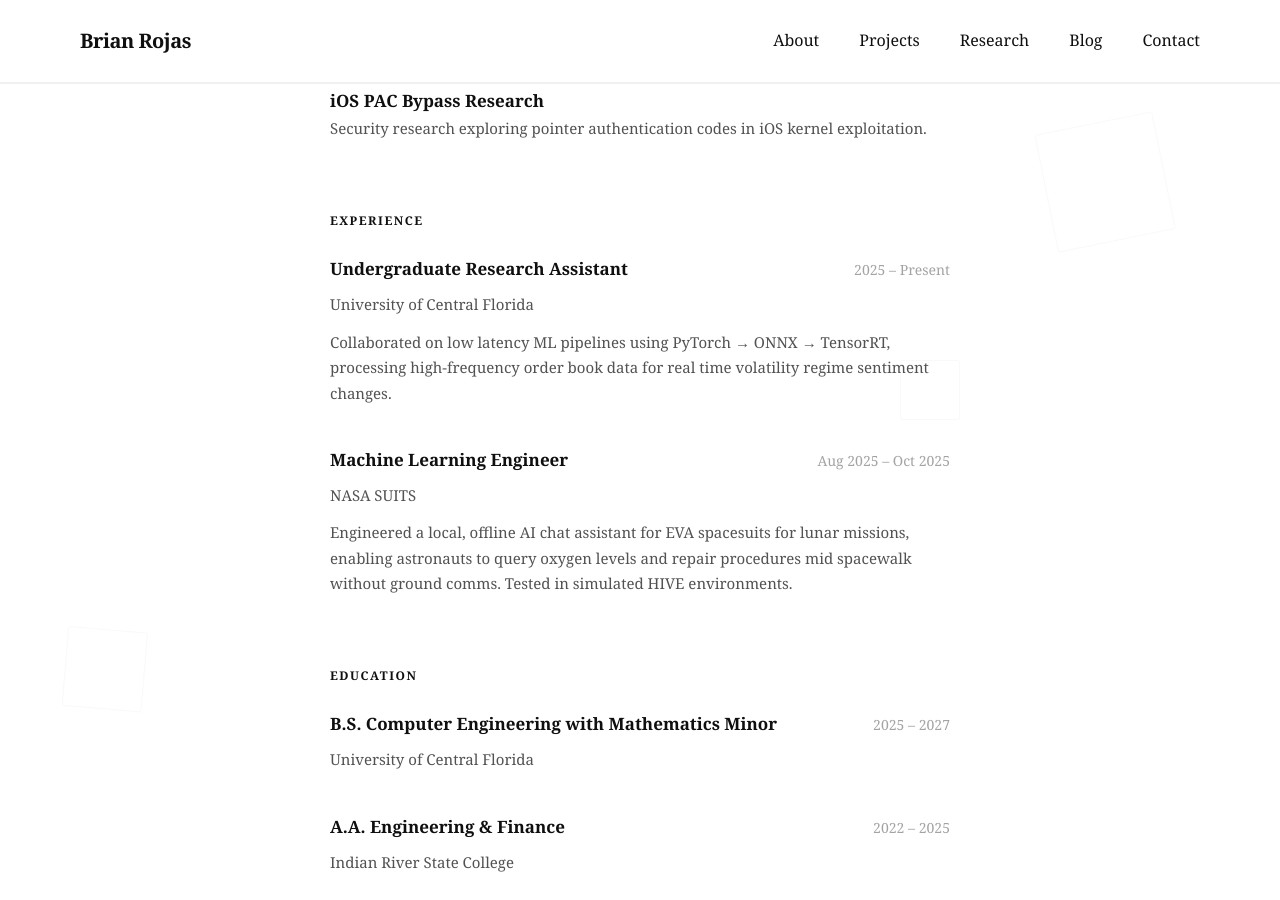
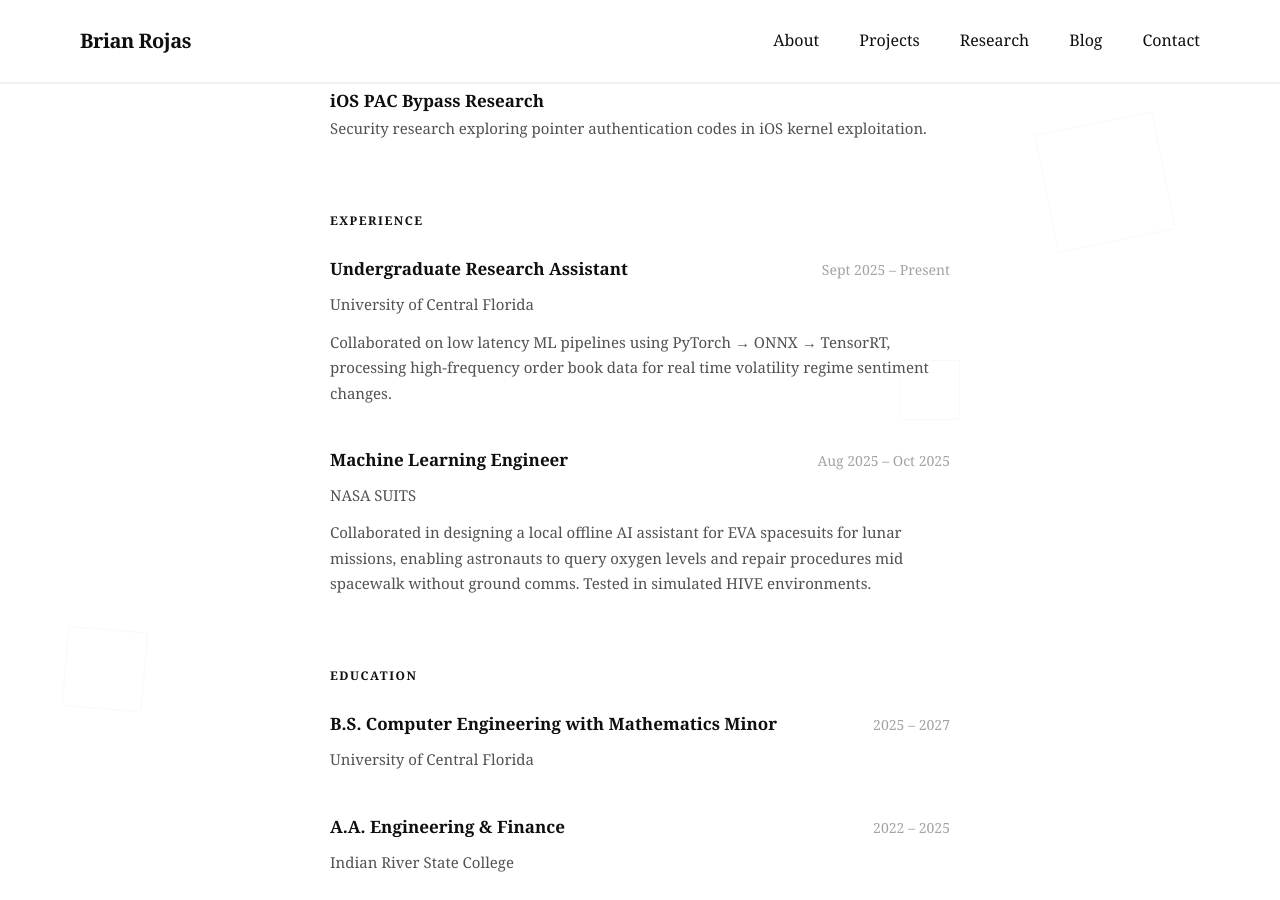
Before and after one commit to brianrojrc/brianrojrc.github.io, a Jekyll site: the page built from index.md, in a window 1280 px wide and 900 px high, scrolled down 1002 px. Built offline with Jekyll 4.4.1, drawn with Linux system fonts in a browser that asks for light colours.

Commit message:
Update index.md

```diff
--- a/index.md
+++ b/index.md
@@ -49,7 +49,7 @@ title: Home
     <div class="work-item">
         <div class="item-header">
             <div class="item-title">Undergraduate Research Assistant</div>
-            <div class="item-date">2025 – Present</div>
+            <div class="item-date">Sept 2025 – Present</div>
         </div>
         <div class="item-subtitle">University of Central Florida</div>
         <p class="item-description">Collaborated on low latency ML pipelines using PyTorch → ONNX → TensorRT, processing high-frequency order book data for real time volatility regime sentiment changes.</p>
@@ -61,7 +61,7 @@ title: Home
             <div class="item-date">Aug 2025 – Oct 2025</div>
         </div>
         <div class="item-subtitle">NASA SUITS</div>
-        <p class="item-description">Engineered a local, offline AI chat assistant for EVA spacesuits for lunar missions, enabling astronauts to query oxygen levels and repair procedures mid spacewalk without ground comms. Tested in simulated HIVE environments.</p>
+        <p class="item-description">Collaborated in designing a local offline AI assistant for EVA spacesuits for lunar missions, enabling astronauts to query oxygen levels and repair procedures mid spacewalk without ground comms. Tested in simulated HIVE environments.</p>
     </div>
 </section>
 
```
